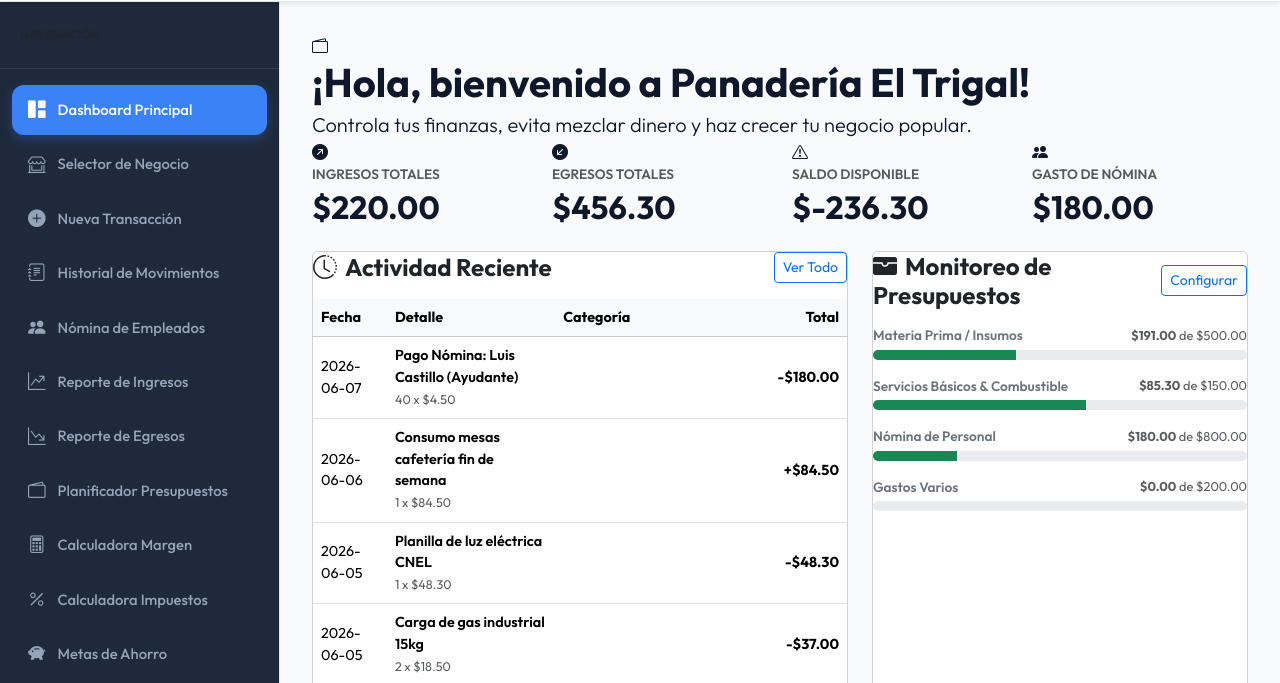
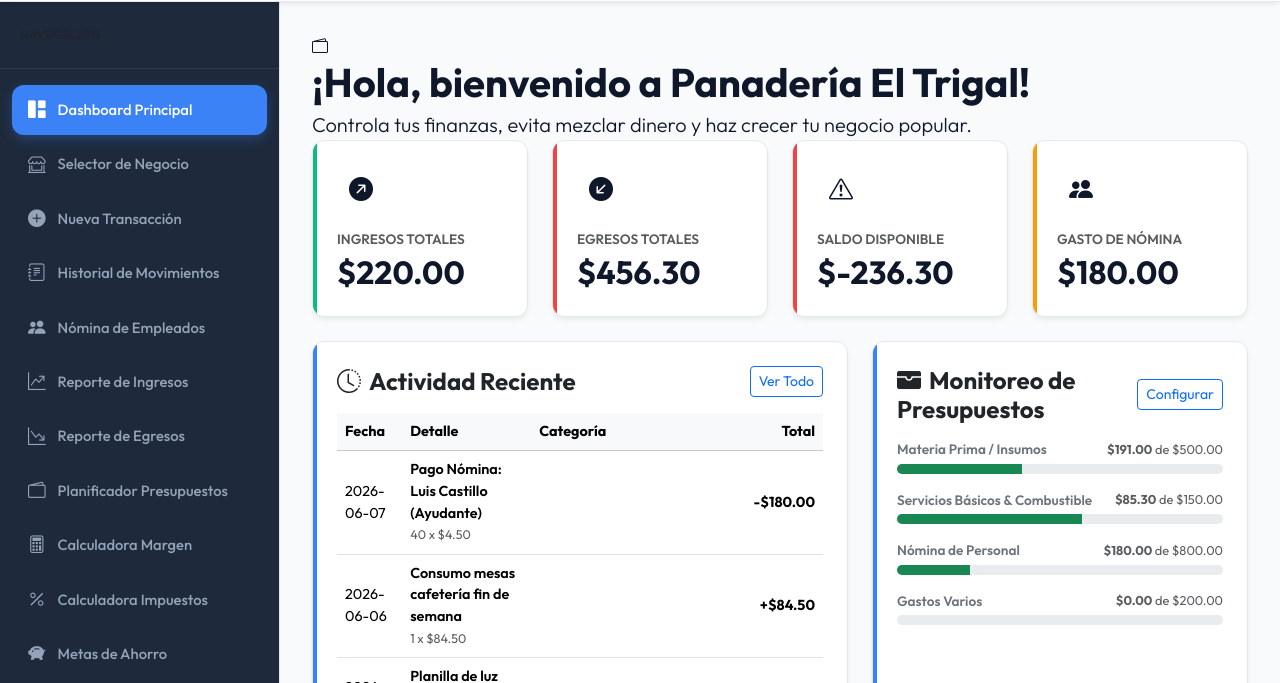
Before and after one commit to FrankieFS/Proyecto-MicroFinanzas, a plain HTML site: page index.html in a window 1280 px wide. Shown: the part 65-748 px from the top of the page. Drawn offline with nearby package versions, Linux system fonts and the light colour scheme.

Commit message:
Mas color

```diff
--- a/css/styles.css
+++ b/css/styles.css
@@ -205,3 +205,51 @@ body {
     transition: background-color var(--transition-speed) ease;
     min-height: calc(100vh - 70px);
 }
+
+/* Contenedores mejor presentables */
+.card-premium {
+    background-color: var(--bg-secondary);
+    border: 1px solid var(--border-color);
+    border-radius: var(--border-radius);
+    padding: 1.5rem;
+    box-shadow: var(--card-shadow);
+    transition: transform var(--transition-speed) cubic-bezier(0.34, 1.56, 0.64, 1),
+                box-shadow var(--transition-speed) ease,
+                background-color var(--transition-speed) ease,
+                border-color var(--transition-speed) ease;
+    position: relative;
+    overflow: hidden;
+}
+.card-premium::before {
+    content: '';
+    position: absolute;
+    top: 0;
+    left: 0;
+    width: 4px;
+    height: 100%;
+    background-color: var(--primary);
+    transition: height var(--transition-speed) ease;
+}
+.card-premium:hover {
+    transform: translateY(-5px);
+    box-shadow: var(--hover-shadow);
+}
+.card-premium.card-success::before { background-color: var(--success); }
+.card-premium.card-danger::before { background-color: var(--danger); }
+.card-premium.card-warning::before { background-color: var(--warning); }
+.card-premium.card-info::before { background-color: var(--info); }
+
+.card-icon-wrapper {
+    width: 48px;
+    height: 48px;
+    border-radius: 10px;
+    display: flex;
+    align-items: center;
+    justify-content: center;
+    font-size: 1.5rem;
+    margin-bottom: 1rem;
+    transition: transform var(--transition-speed) ease;
+}
+.card-premium:hover .card-icon-wrapper {
+    transform: scale(1.1) rotate(5deg);
+}
```
